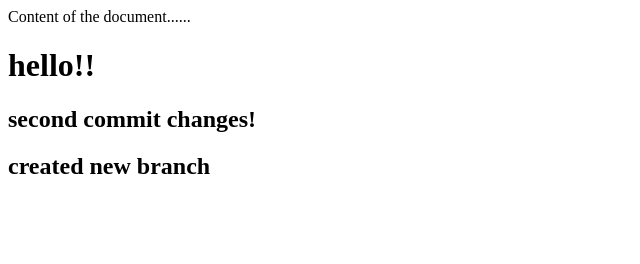
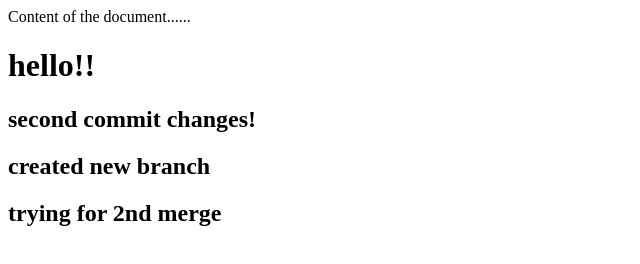
Before and after one commit to Syed439/batmans_website, a plain HTML site: page index.html in a window 1280 px wide. Shown: the whole page, without its empty margins (0-640 px from the left). Drawn offline with Linux system fonts and the light colour scheme.

Commit message:
secong merge

```diff
--- a/index.html
+++ b/index.html
@@ -10,6 +10,7 @@ Content of the document......
 <h1>hello!!</h1>
 <h2> second commit changes!</h2>
 <h2> created new branch</h2>
+<h2>trying for 2nd merge</h2>
 </body>
 
 </html>
```
